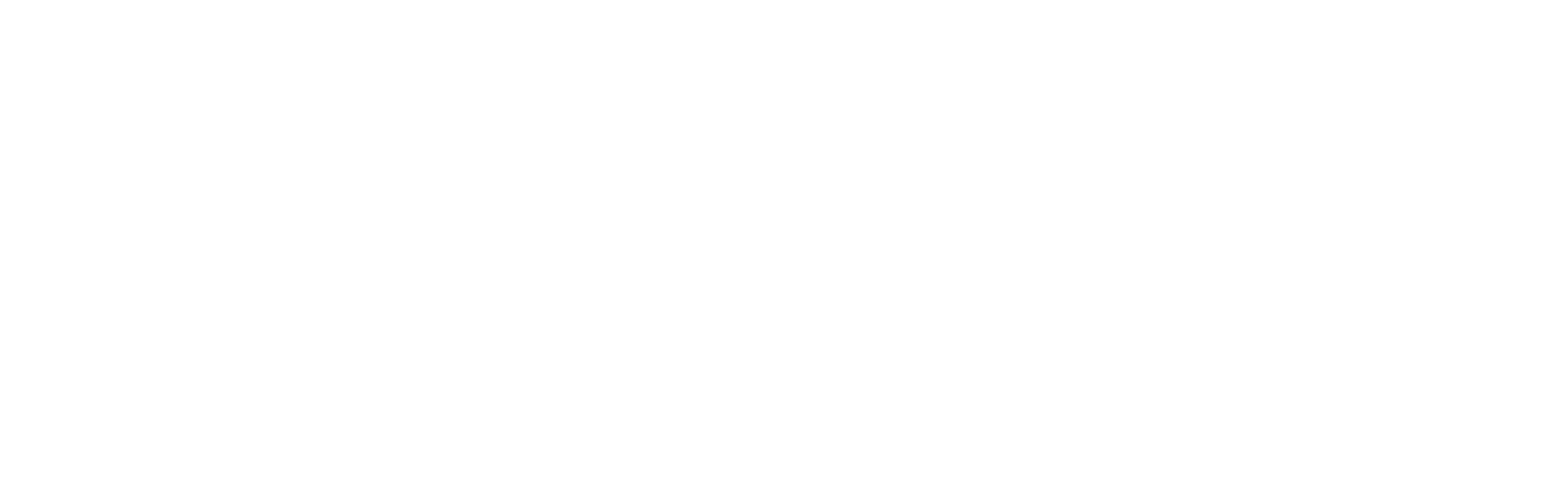
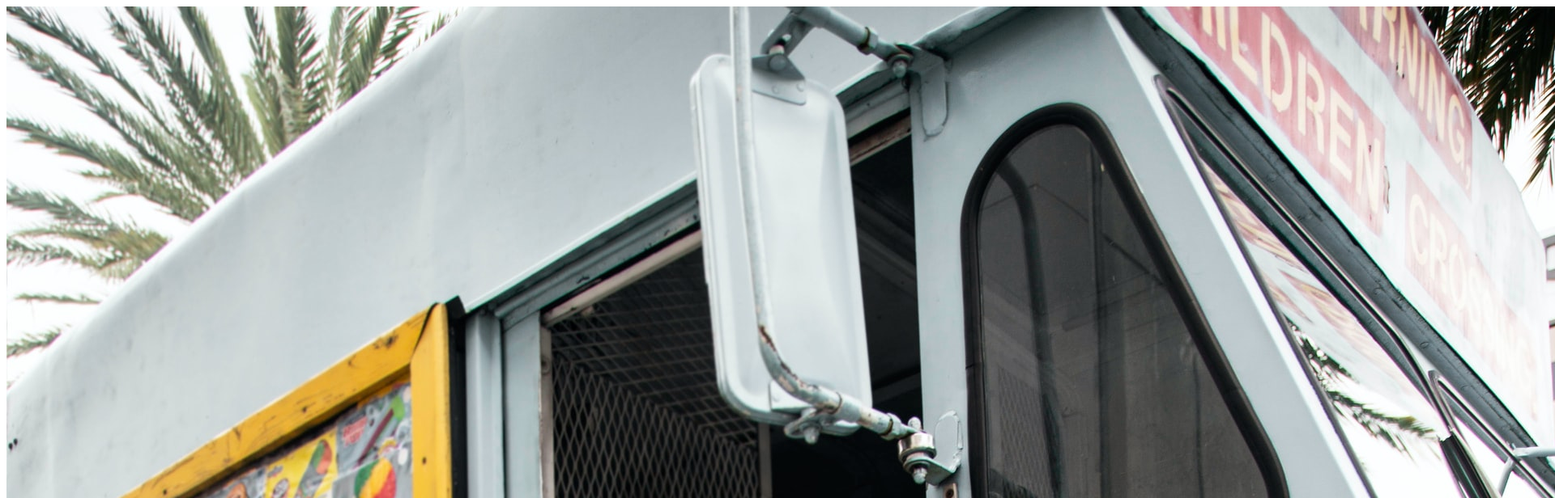
Before and after one commit to morganfula/cursor-change-hover, a plain HTML site: page index.html in a window 1280 px wide. Shown: the top 616 px of the page at 81% size, 1920 px wide, since content can reach past the window. Drawn offline with nearby package versions, Linux system fonts and the light colour scheme.

Commit message:
starting style

```diff
--- a/index.html
+++ b/index.html
@@ -16,7 +16,9 @@
     <div class="cursor-follower"></div>
     <div class="wrapper">
       <div class="portfolio-item">
-        <div class="portfolio-thumb"></div>
+        <div class="portfolio-thumb">
+          <img src="./img/image1.jpg" alt="" />
+        </div>
       </div>
     </div>
 
```
Also changed, not shown: img/image1.jpg (added).
